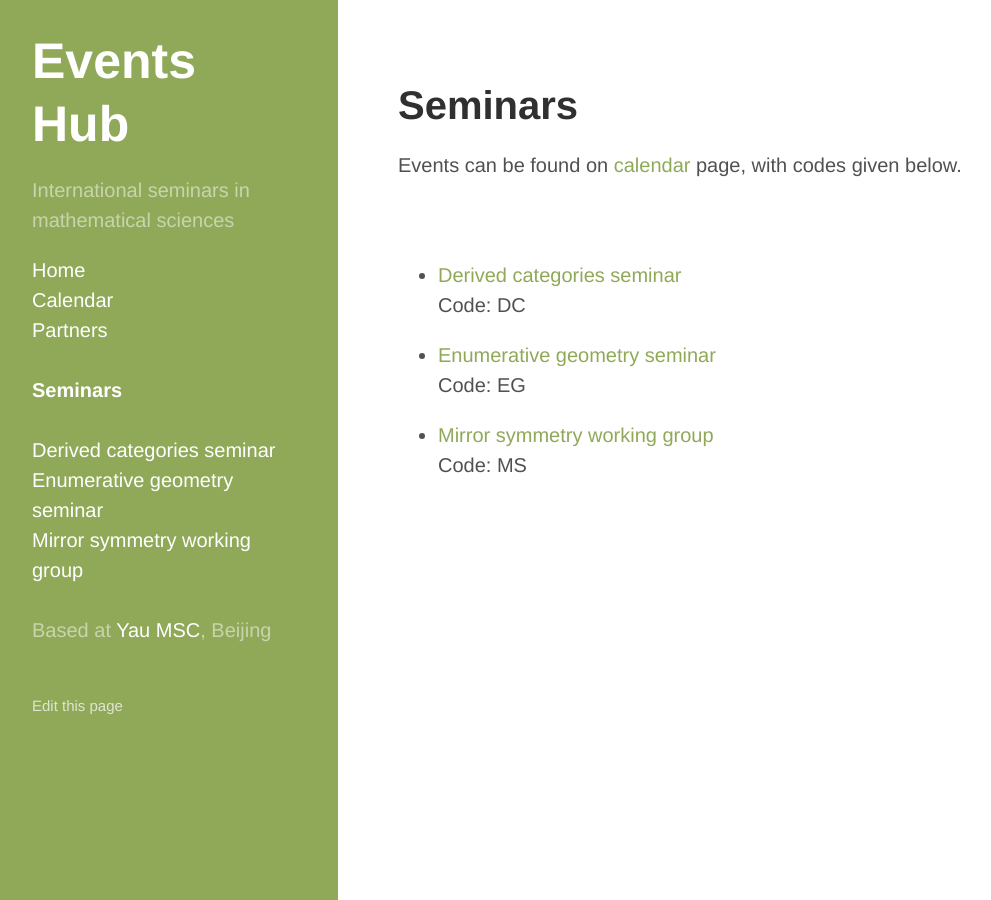
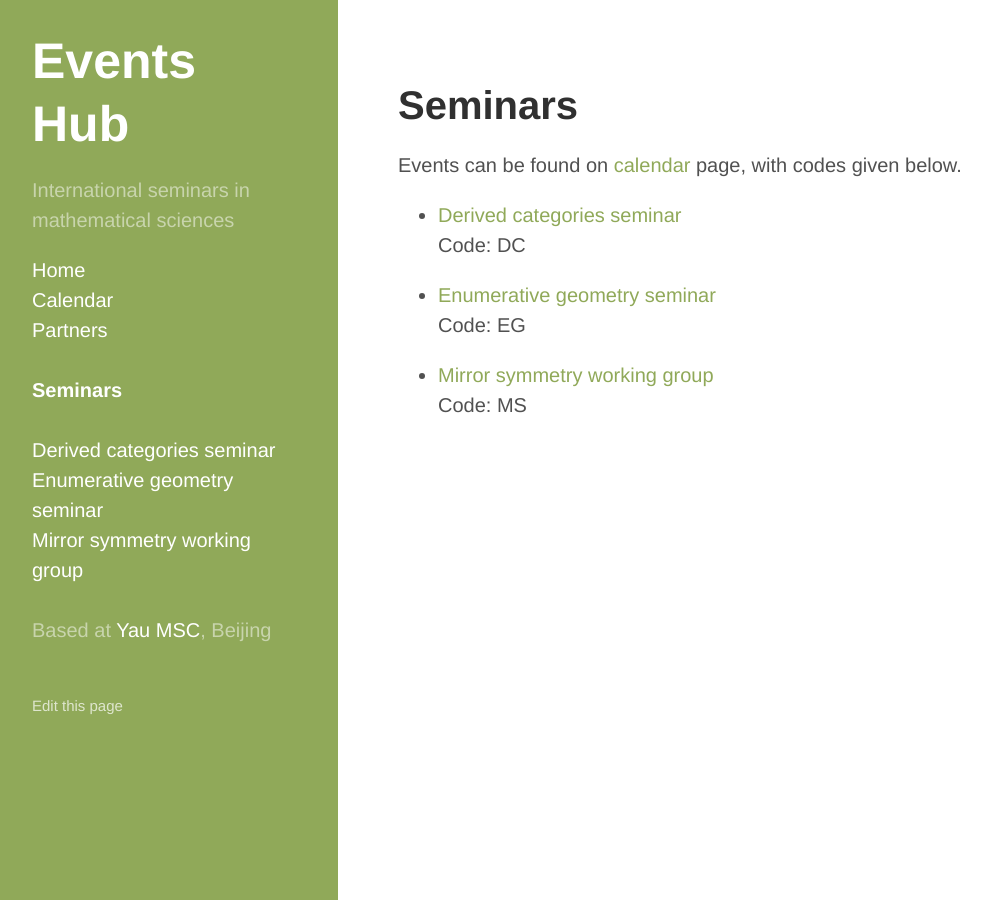
Before and after one commit to yau-msc-events/yau-msc-events.github.io, a Jekyll site: the page built from seminars.md, in a window 1280 px wide. Shown: the whole page, without its empty margins (2-993 px from the left). Built offline with Jekyll 4.4.1, drawn with Linux system fonts in a browser that asks for light colours.

Commit message:
Update seminarlist.html

```diff
--- a/_layouts/seminarlist.html
+++ b/_layouts/seminarlist.html
@@ -5,6 +5,5 @@ layout: default
 <div class="page">
   <h1 class="page-title">{{ page.title }}</h1>
   {{ content }}
+  {% include seminarlist.html %}
 </div>
-
-{% include seminarlist.html %}
```
